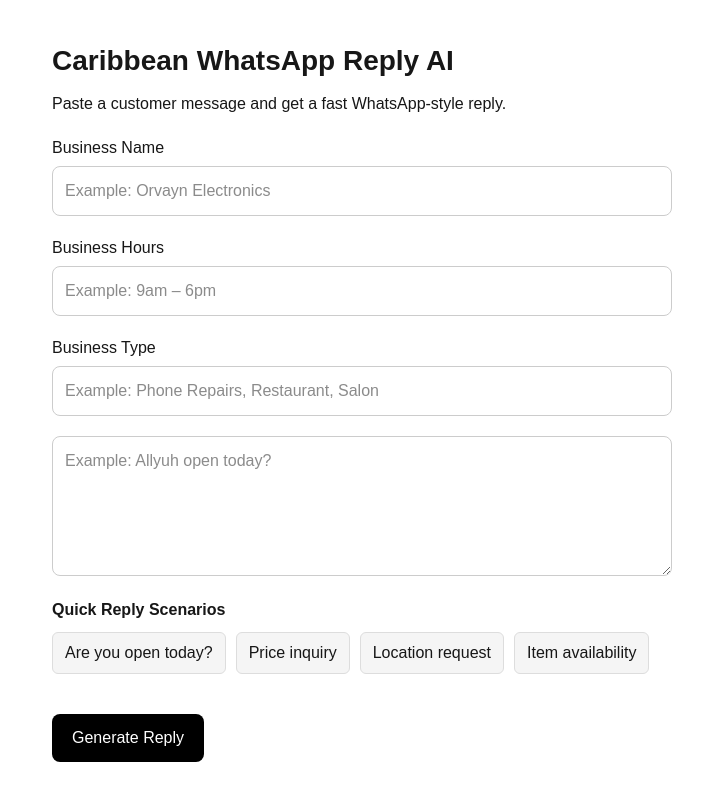
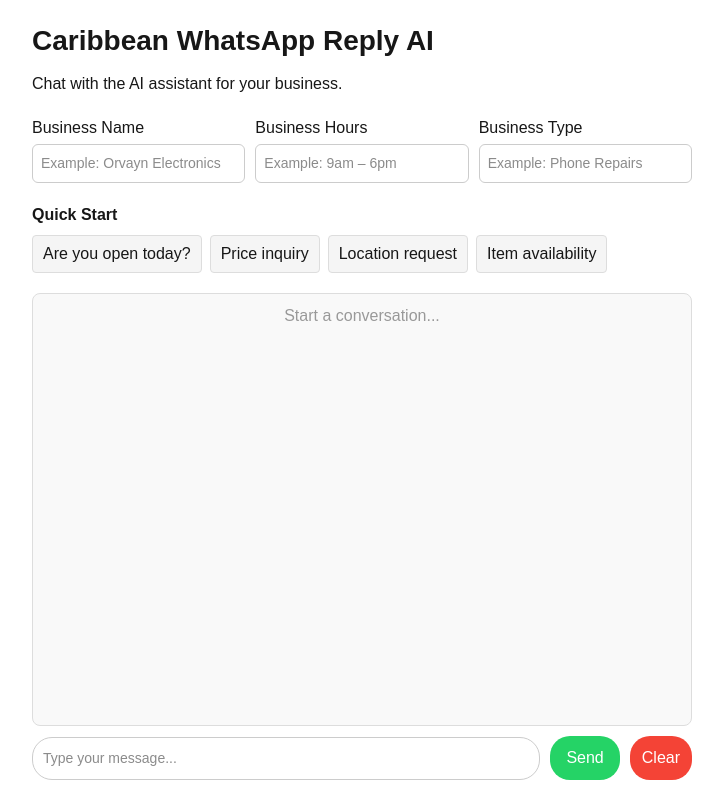
Before and after one commit to orvayndigital/caribbean-ai-reply, a Next.js app: page / in a window 1280 px wide. Shown: the whole page, without its empty margins (278-1001 px from the left). Built offline with nearby package versions, Linux system fonts and the light colour scheme.

Commit message:
Add conversational chat interface with context

```diff
--- a/app/page.tsx
+++ b/app/page.tsx
@@ -1,15 +1,16 @@
 "use client";
 
-import { useState, useEffect } from "react";
+import { useState, useEffect, useRef } from "react";
 
 export default function Home() {
+  const [conversation, setConversation] = useState([]);
   const [message, setMessage] = useState("");
-  const [result, setResult] = useState("");
   const [loading, setLoading] = useState(false);
   const [businessName, setBusinessName] = useState("");
   const [hours, setHours] = useState("");
   const [businessType, setBusinessType] = useState("");
   const [saved, setSaved] = useState(false);
+  const chatEndRef = useRef(null);
 
   useEffect(() => {
     const savedBusinessName = localStorage.getItem("businessName");
@@ -29,9 +30,18 @@ export default function Home() {
     return () => clearTimeout(timer);
   }, [businessName, hours, businessType]);
 
-  async function generateReply() {
+  useEffect(() => {
+    chatEndRef.current?.scrollIntoView({ behavior: "smooth" });
+  }, [conversation]);
+
+  async function sendMessage() {
+    if (!message.trim()) return;
+
+    const userMessage = { role: "user", content: message };
+    const newConversation = [...conversation, userMessage];
+    setConversation(newConversation);
+    setMessage("");
     setLoading(true);
-    setResult("");
 
     try {
       const res = await fetch("/api/reply", {
@@ -44,34 +54,45 @@ export default function Home() {
           businessName,
           hours,
           businessType,
+          history: conversation,
         }),
       });
 
       const data = await res.json();
-      setResult(data.reply || "No reply generated.");
+      const assistantMessage = { role: "assistant", content: data.reply };
+      setConversation([...newConversation, assistantMessage]);
     } catch (error) {
-      setResult("Something went wrong. Please try again.");
+      setConversation([...newConversation, { role: "assistant", content: "Something went wrong. Please try again." }]);
     }
 
     setLoading(false);
   }
 
-  async function copyReply() {
-    await navigator.clipboard.writeText(result);
-    alert("Reply copied");
+  function clearChat() {
+    setConversation([]);
+  }
+
+  async function copyLastReply() {
+    const lastAssistant = conversation.filter(m => m.role === "assistant").pop();
+    if (lastAssistant) {
+      await navigator.clipboard.writeText(lastAssistant.content);
+      alert("Last reply copied");
+    }
   }
 
   return (
-    <main style={{ padding: "40px", maxWidth: "700px", margin: "auto" }}>
+    <main style={{ padding: "20px", maxWidth: "700px", margin: "auto", height: "100vh", display: "flex", flexDirection: "column" }}>
       <h1 style={{ fontSize: "28px", fontWeight: "bold", marginBottom: "10px" }}>
         Caribbean WhatsApp Reply AI
       </h1>
 
       <p style={{ marginBottom: "20px" }}>
-        Paste a customer message and get a fast WhatsApp-style reply.
+        Chat with the AI assistant for your business.
       </p>
 
-      <div style={{ marginBottom: "20px" }}>
+      {/* Business Inputs */}
+      <div style={{ marginBottom: "20px", display: "flex", gap: "10px", flexWrap: "wrap" }}>
+        <div style={{ flex: 1, minWidth: "200px" }}>
           <label>Business Name</label>
           <input
             type="text"
@@ -80,17 +101,16 @@ export default function Home() {
             onChange={(e) => setBusinessName(e.target.value)}
             style={{
               width: "100%",
-      padding: "12px",
-      marginTop: "6px",
+              padding: "8px",
+              marginTop: "4px",
               border: "1px solid #ccc",
-      borderRadius: "8px",
-      fontSize: "16px",
+              borderRadius: "6px",
+              fontSize: "14px",
               boxSizing: "border-box"
             }}
           />
         </div>
-
-<div style={{ marginBottom: "20px" }}>
+        <div style={{ flex: 1, minWidth: "150px" }}>
           <label>Business Hours</label>
           <input
             type="text"
@@ -99,185 +119,128 @@ export default function Home() {
             onChange={(e) => setHours(e.target.value)}
             style={{
               width: "100%",
-      padding: "12px",
-      marginTop: "6px",
+              padding: "8px",
+              marginTop: "4px",
               border: "1px solid #ccc",
-      borderRadius: "8px",
-      fontSize: "16px",
+              borderRadius: "6px",
+              fontSize: "14px",
               boxSizing: "border-box"
             }}
           />
         </div>
-
-<div style={{ marginBottom: "20px" }}>
+        <div style={{ flex: 1, minWidth: "200px" }}>
           <label>Business Type</label>
           <input
             type="text"
-    placeholder="Example: Phone Repairs, Restaurant, Salon"
+            placeholder="Example: Phone Repairs"
             value={businessType}
             onChange={(e) => setBusinessType(e.target.value)}
             style={{
               width: "100%",
-      padding: "12px",
-      marginTop: "6px",
+              padding: "8px",
+              marginTop: "4px",
               border: "1px solid #ccc",
-      borderRadius: "8px",
-      fontSize: "16px",
+              borderRadius: "6px",
+              fontSize: "14px",
               boxSizing: "border-box"
             }}
           />
         </div>
-{saved && <p style={{ color: "green", fontSize: "14px", marginBottom: "20px" }}>Saved!</p>}
-      <textarea
+      </div>
+      {saved && <p style={{ color: "green", fontSize: "12px", marginBottom: "10px" }}>Saved!</p>}
+
+      {/* Quick Reply Buttons */}
+      <div style={{ marginBottom: "20px" }}>
+        <p style={{ fontWeight: "bold", marginBottom: "8px" }}>Quick Start</p>
+        <div style={{ display: "flex", gap: "8px", flexWrap: "wrap" }}>
+          <button onClick={() => setMessage("Are you open today?")} style={{ padding: "6px 10px", border: "1px solid #ddd", borderRadius: "4px", background: "#f5f5f5", cursor: "pointer" }}>Are you open today?</button>
+          <button onClick={() => setMessage("How much is this item?")} style={{ padding: "6px 10px", border: "1px solid #ddd", borderRadius: "4px", background: "#f5f5f5", cursor: "pointer" }}>Price inquiry</button>
+          <button onClick={() => setMessage("Where are you located?")} style={{ padding: "6px 10px", border: "1px solid #ddd", borderRadius: "4px", background: "#f5f5f5", cursor: "pointer" }}>Location request</button>
+          <button onClick={() => setMessage("Do you have this item available?")} style={{ padding: "6px 10px", border: "1px solid #ddd", borderRadius: "4px", background: "#f5f5f5", cursor: "pointer" }}>Item availability</button>
+        </div>
+      </div>
+
+      {/* Chat Area */}
+      <div style={{ flex: 1, border: "1px solid #ddd", borderRadius: "8px", padding: "10px", overflowY: "auto", marginBottom: "10px", background: "#f9f9f9" }}>
+        {conversation.length === 0 && <p style={{ color: "#999", textAlign: "center" }}>Start a conversation...</p>}
+        {conversation.map((msg, index) => (
+          <div key={index} style={{ display: "flex", justifyContent: msg.role === "user" ? "flex-start" : "flex-end", marginBottom: "10px" }}>
+            <div style={{
+              background: msg.role === "user" ? "#e3f2fd" : "#dcf8c6",
+              padding: "10px 14px",
+              borderRadius: "10px",
+              maxWidth: "70%",
+              fontSize: "14px",
+              lineHeight: "1.4",
+              boxShadow: "0 1px 2px rgba(0,0,0,0.1)"
+            }}>
+              {msg.content}
+            </div>
+          </div>
+        ))}
+        {loading && <p style={{ textAlign: "center", color: "#666" }}>Typing...</p>}
+        <div ref={chatEndRef} />
+      </div>
+
+      {/* Input Area */}
+      <div style={{ display: "flex", gap: "10px", alignItems: "center" }}>
+        <input
+          type="text"
           value={message}
           onChange={(e) => setMessage(e.target.value)}
-        placeholder="Example: Allyuh open today?"
+          onKeyPress={(e) => e.key === "Enter" && sendMessage()}
+          placeholder="Type your message..."
           style={{
-          width: "100%",
-          height: "140px",
-          padding: "12px",
-          fontSize: "16px",
-          borderRadius: "8px",
-          border: "1px solid#ccc",
+            flex: 1,
+            padding: "10px",
+            border: "1px solid #ccc",
+            borderRadius: "20px",
+            fontSize: "14px"
           }}
         />
-{/* QUICK REPLY BUTTONS */}
-<div style={{ marginTop: "15px", marginBottom: "20px" }}>
-  <p style={{ fontWeight: "bold", marginBottom: "10px" }}>
-    Quick Reply Scenarios
-  </p>
-
-  <div style={{ display: "flex", gap: "10px", flexWrap: "wrap" }}>
-
         <button
-      onClick={() => setMessage("Are you open today?")}
+          onClick={sendMessage}
+          disabled={loading || !message.trim()}
           style={{
-        padding: "8px 12px",
-        border: "1px solid #ddd",
-        borderRadius: "6px",
-        background: "#f5f5f5",
+            padding: "10px 16px",
+            background: loading ? "#666" : "#25D366",
+            color: "white",
+            border: "none",
+            borderRadius: "20px",
             cursor: "pointer"
           }}
         >
-      Are you open today?
+          Send
         </button>
-
         <button
-      onClick={() => setMessage("How much is this item?")}
+          onClick={clearChat}
           style={{
-        padding: "8px 12px",
-        border: "1px solid #ddd",
-        borderRadius: "6px",
-        background: "#f5f5f5",
+            padding: "10px 12px",
+            background: "#f44336",
+            color: "white",
+            border: "none",
+            borderRadius: "20px",
             cursor: "pointer"
           }}
         >
-      Price inquiry
+          Clear
         </button>
-
+        {conversation.some(m => m.role === "assistant") && (
           <button
-      onClick={() => setMessage("Where are you located?")}
+            onClick={copyLastReply}
             style={{
-        padding: "8px 12px",
-        border: "1px solid #ddd",
-        borderRadius: "6px",
-        background: "#f5f5f5",
+              padding: "10px 12px",
+              background: "#2196F3",
+              color: "white",
+              border: "none",
+              borderRadius: "20px",
               cursor: "pointer"
             }}
           >
-      Location request
+            Copy Last
           </button>
-
-    <button
-      onClick={() => setMessage("Do you have this item available?")}
-      style={{
-        padding: "8px 12px",
-        border: "1px solid #ddd",
-        borderRadius: "6px",
-        background: "#f5f5f5",
-        cursor: "pointer"
-      }}
-    >
-      Item availability
-    </button>
-
+        )}
       </div>
-</div>
-
-      <button
-        onClick={generateReply}
-        disabled={loading || !message.trim()}
-        style={{
-          marginTop: "20px",
-          padding: "12px 20px",
-          background: loading ? "#666" : "black",
-          color: "white",
-          border: "none",
-          borderRadius: "8px",
-          cursor: "pointer",
-        }}
-      >
-        {loading ? "Generating..." : "Generate Reply"}
-      </button>
-
-      {result && (
-  <div style={{ marginTop: "30px" }}>
-
-    <h3 style={{ marginBottom: "15px" }}>Suggested Reply</h3>
-
-    <div
-      style={{
-        display: "flex",
-        flexDirection: "column",
-        alignItems: "flex-end",
-        marginBottom: "15px"
-      }}
-    >
-      {result
-  .split(/\d\.\s/)
-  .filter(Boolean)
-  .map((reply, index) => (
-    <div
-      key={index}
-      style={{
-        display: "flex",
-        justifyContent: "flex-end",
-        marginBottom: "10px"
-      }}
-    >
-      <div
-        style={{
-          background: "#dcf8c6",
-          padding: "12px 16px",
-          borderRadius: "10px",
-          maxWidth: "70%",
-          fontSize: "16px",
-          lineHeight: "1.4",
-          boxShadow: "0 1px 2px rgba(0,0,0,0.15)"
-        }}
-      >
-        {reply.trim()}
-      </div>
-    </div>
-  ))}
-    </div>
-
-    <button
-      onClick={copyReply}
-      style={{
-        padding: "10px 16px",
-        background: "#25D366",
-        color: "white",
-        border: "none",
-        borderRadius: "8px",
-        cursor: "pointer"
-      }}
-    >
-      Copy Reply
-    </button>
-
-  </div>
-)}
     </main>
   );
 }
```
Also changed, not shown: app/api/reply/route.ts (+9 -14 lines). Lines whose indentation alone changed are shown as unchanged.
